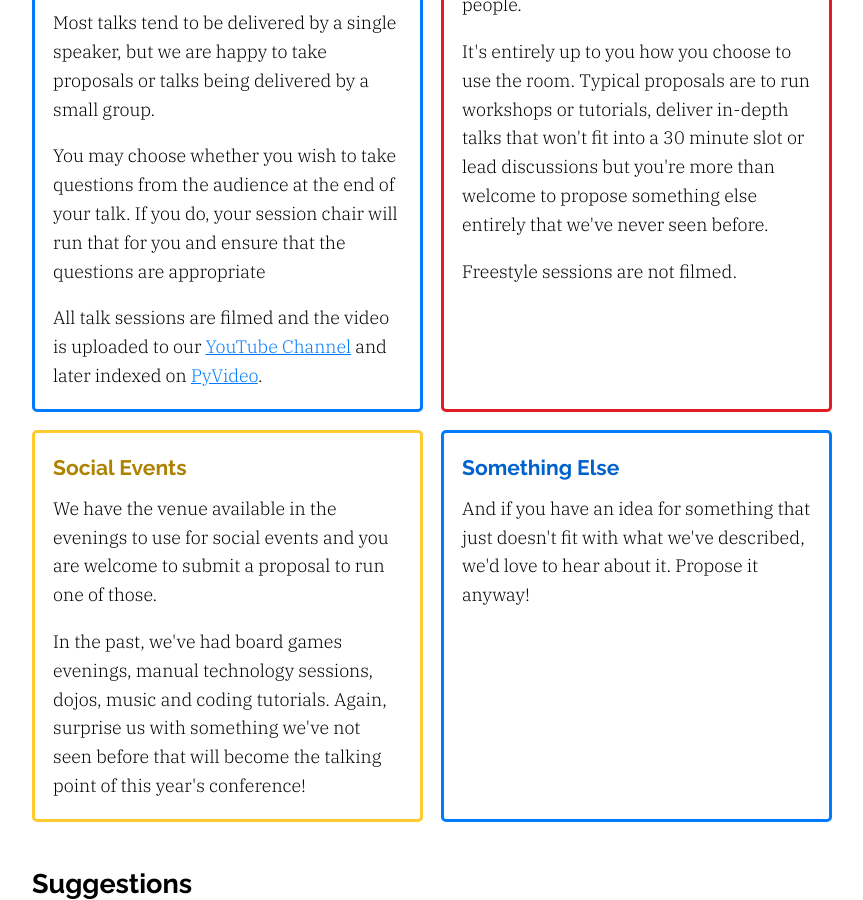
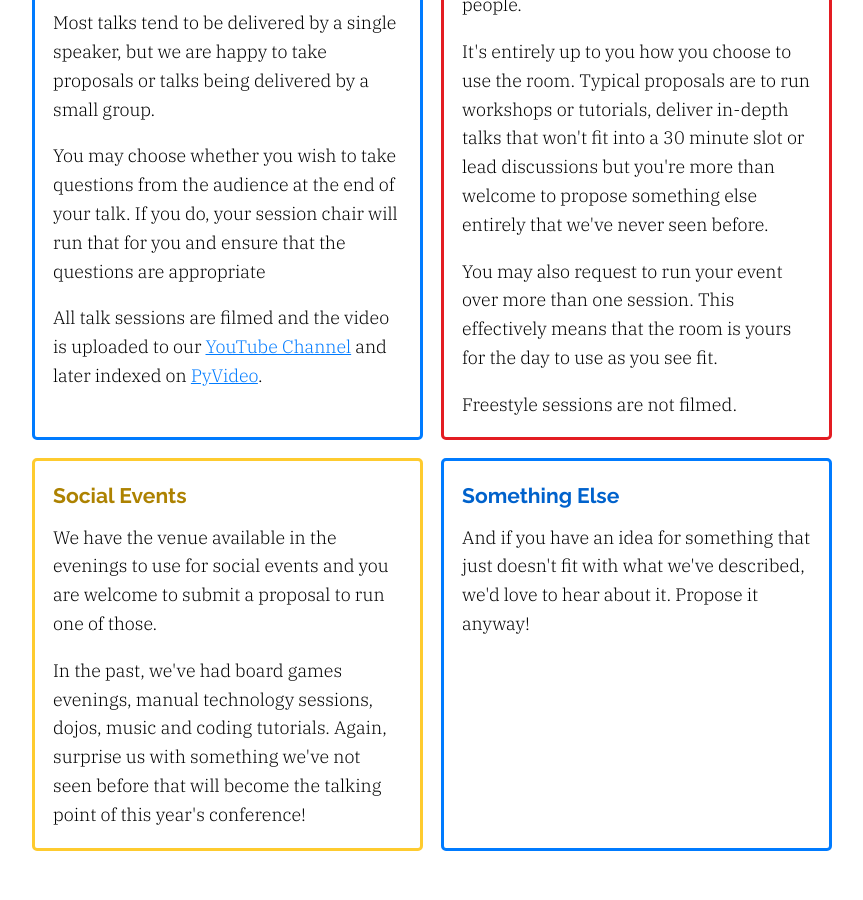
Before and after one commit to PyconUK/2020.pyconuk.org, a Jekyll site: the page built from src/cfp.md, in a window 1280 px wide and 900 px high, scrolled down 806 px. Shown: the whole window, without its empty margins (208-1071 px from the left). Built offline with Jekyll 4.4.1, drawn with Linux system fonts in a browser that asks for light colours.

Commit message:
Add multi slot freestyle session para

```diff
--- a/src/cfp.md
+++ b/src/cfp.md
@@ -22,6 +22,7 @@ On our [schedule](https://pretalx.com/pycon-uk-2020/schedule/), we have **Talk**
 
     <p>Freestyle sessions are 90 minutes long in a room with chairs arranged around circular tables. There is also a projector and screen for you to plug into your laptop if you need. The audiences are typically smaller for freestyle sessions and the rooms have capacity for around 30 people.</p>
     <p>It's entirely up to you how you choose to use the room. Typical proposals are to run workshops or tutorials, deliver in-depth talks that won't fit into a 30 minute slot or lead discussions but you're more than welcome to propose something else entirely that we've never seen before.</p>
+    <p>You may also request to run your event over more than one session. This effectively means that the room is yours for the day to use as you see fit.</p>
     <p>Freestyle sessions are not filmed.</p>
   </div>
 </div>
```
